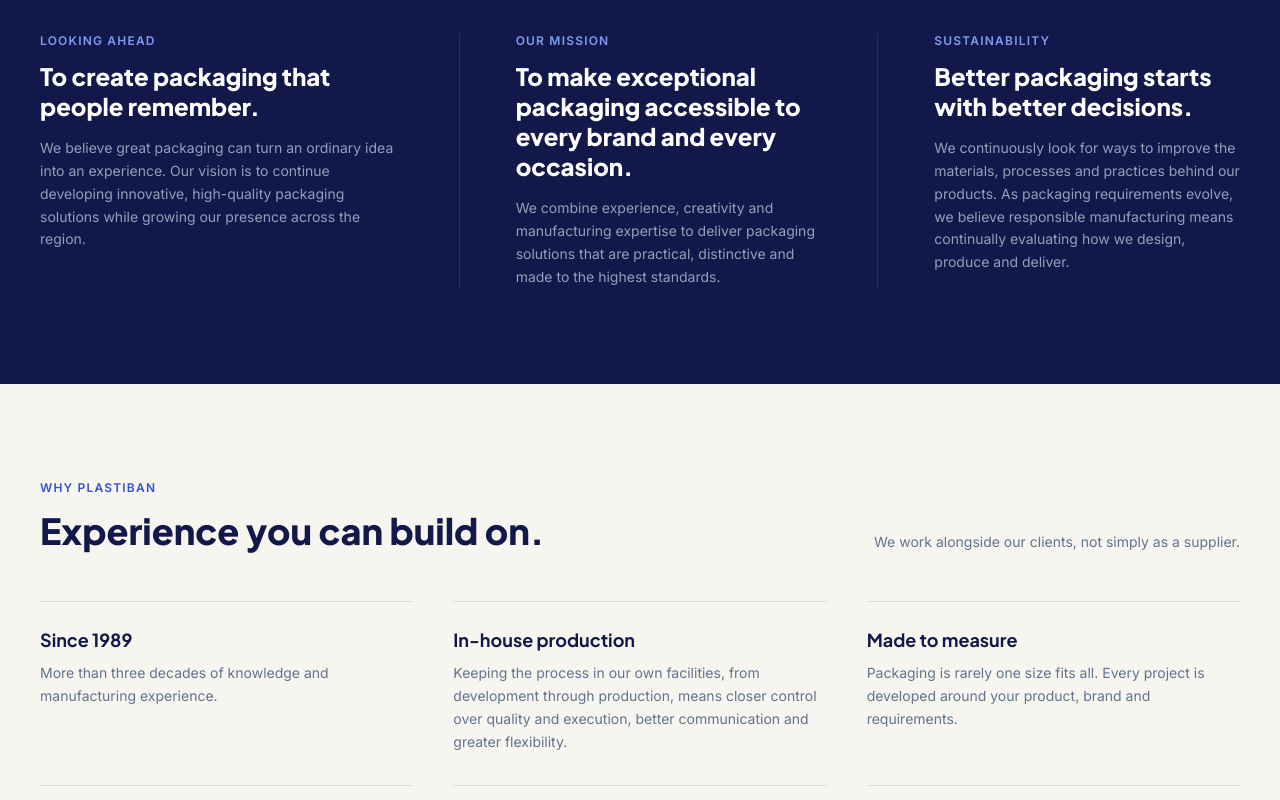
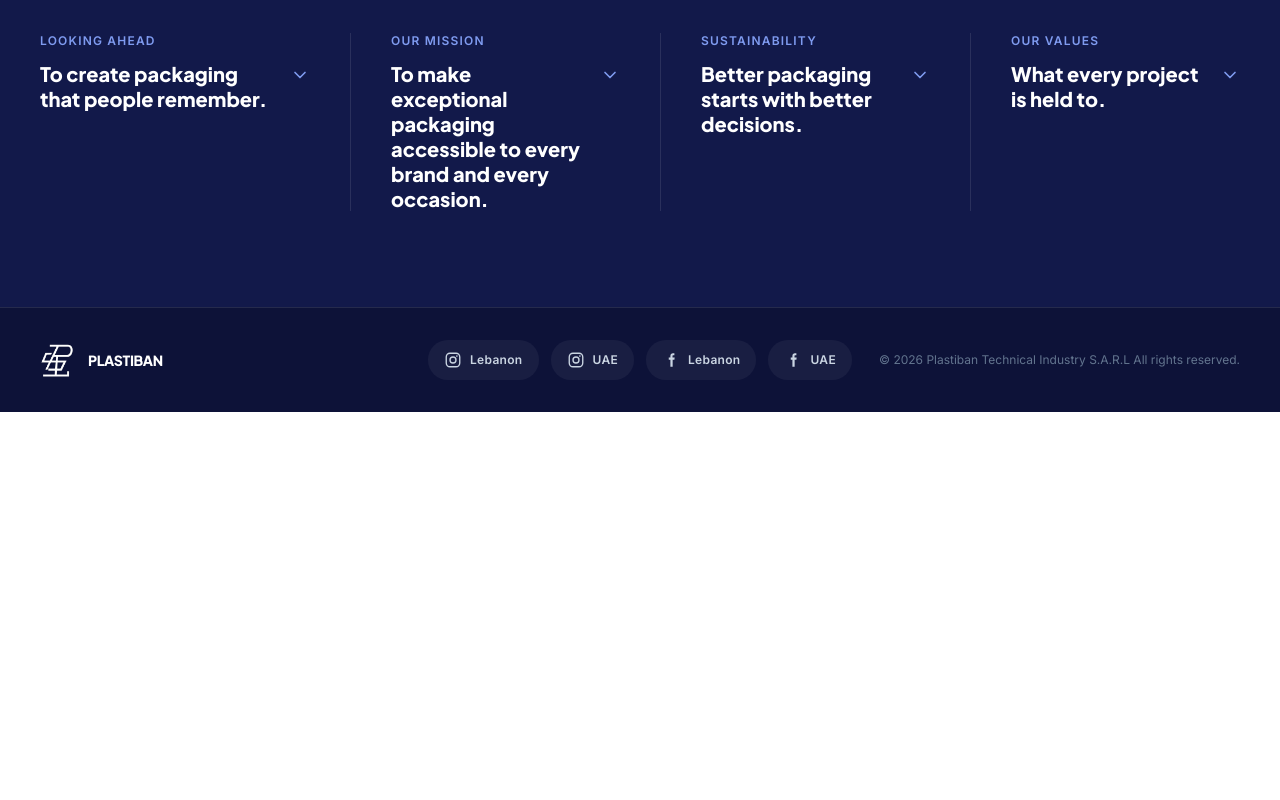
Before and after one commit to hadi-soubra/Plastiban, an Angular app: page /about in a window 1280 px wide. Shown: the part 880-1680 px from the top of the page. After the commit the page ends 1292 px from the top, so only its background shows below. Built offline with nearby package versions, Linux system fonts and the light colour scheme.

Commit message:
merged vission mission with why plastiban

```diff
--- a/src/app/components/vision/vision.html
+++ b/src/app/components/vision/vision.html
@@ -1,36 +1,73 @@
-<!-- A band rather than a full-height section: three short statements do not fill
-     a screen, and it gives the eye a dark break between the white Why section
-     and the cream products wall. Headings sit a step smaller than elsewhere so
-     three of them side by side do not shout over the sections around them. -->
+<!-- A band rather than a full-height section: four short statements do not fill
+     a screen, and it gives the eye a dark break between the cream about section
+     and what follows. Headings sit a step smaller than elsewhere so four of them
+     side by side do not shout over the sections around them. -->
 <section
   id="vision"
   class="scroll-mt-[var(--header-h)] bg-navy-900 px-6 py-20 lg:px-10 lg:py-24"
   aria-labelledby="vision-heading"
 >
-  <div class="mx-auto grid w-full max-w-7xl gap-10 lg:grid-cols-3 lg:gap-14">
-    <div appReveal>
-      <p class="text-xs font-bold uppercase tracking-widest text-royal-400">{{ i18n.t('vision.eyebrow') }}</p>
-      <h2 id="vision-heading" class="mt-3 font-display text-xl font-extrabold leading-tight text-white sm:text-2xl">
-        {{ i18n.t('vision.heading') }}
-      </h2>
-      <p class="mt-4 text-sm leading-relaxed text-slate-400">{{ i18n.t('vision.body') }}</p>
-    </div>
+  <div class="mx-auto grid w-full max-w-7xl gap-8 lg:grid-cols-4 lg:gap-10">
+    @for (statement of statements; track statement.id; let i = $index) {
+      <!-- Logical border side, so the rules move to the right edge under RTL. -->
+      <div
+        [appReveal]="i * 80"
+        [class]="i > 0 ? 'border-t border-white/10 pt-8 lg:border-s lg:border-t-0 lg:ps-10 lg:pt-0' : ''"
+      >
+        <p class="text-xs font-bold uppercase tracking-widest text-royal-400">{{ i18n.t(statement.labelKey) }}</p>
 
-    <!-- Logical border side, so the rules move to the right edge under RTL. -->
-    <div [appReveal]="120" class="border-t border-white/10 pt-8 lg:border-s lg:border-t-0 lg:ps-14 lg:pt-0">
-      <p class="text-xs font-bold uppercase tracking-widest text-royal-400">{{ i18n.t('vision.missionLabel') }}</p>
-      <h3 class="mt-3 font-display text-xl font-extrabold leading-tight text-white sm:text-2xl">
-        {{ i18n.t('vision.missionHeading') }}
-      </h3>
-      <p class="mt-4 text-sm leading-relaxed text-slate-400">{{ i18n.t('vision.missionBody') }}</p>
-    </div>
+        <!-- The heading is the toggle for its body, so the band is four
+             headlines to scan rather than a wall of text. -->
+        <div role="heading" [attr.aria-level]="i === 0 ? 2 : 3" class="mt-3">
+          <button
+            type="button"
+            [id]="i === 0 ? 'vision-heading' : null"
+            class="flex w-full items-start justify-between gap-4 text-start font-display text-xl font-extrabold leading-tight text-white sm:text-2xl lg:text-xl"
+            [attr.aria-expanded]="open().has(statement.id)"
+            [attr.aria-controls]="'vision-body-' + statement.id"
+            (click)="toggle(statement.id)"
+          >
+            <span>{{ i18n.t(statement.headingKey) }}</span>
+            <svg
+              viewBox="0 0 24 24"
+              class="mt-1 h-5 w-5 shrink-0 text-royal-400 transition-transform duration-300"
+              [class.rotate-180]="open().has(statement.id)"
+              fill="none"
+              stroke="currentColor"
+              stroke-width="2"
+              stroke-linecap="round"
+              stroke-linejoin="round"
+              aria-hidden="true"
+            >
+              <path d="m6 9 6 6 6-6" />
+            </svg>
+          </button>
+        </div>
 
-    <div [appReveal]="200" class="border-t border-white/10 pt-8 lg:border-s lg:border-t-0 lg:ps-14 lg:pt-0">
-      <p class="text-xs font-bold uppercase tracking-widest text-royal-400">{{ i18n.t('vision.sustainabilityLabel') }}</p>
-      <h3 class="mt-3 font-display text-xl font-extrabold leading-tight text-white sm:text-2xl">
-        {{ i18n.t('vision.sustainabilityHeading') }}
-      </h3>
-      <p class="mt-4 text-sm leading-relaxed text-slate-400">{{ i18n.t('vision.sustainabilityBody') }}</p>
-    </div>
+        <!-- Animating grid rows from 0fr to 1fr collapses to the content's real
+             height without measuring it. -->
+        <div
+          [id]="'vision-body-' + statement.id"
+          class="grid transition-[grid-template-rows] duration-300 ease-out"
+          [class]="open().has(statement.id) ? 'grid-rows-[1fr]' : 'grid-rows-[0fr]'"
+        >
+          <div class="overflow-hidden">
+            @if (statement.bodyKey) {
+              <p class="mt-4 text-sm leading-relaxed text-slate-400">{{ i18n.t(statement.bodyKey) }}</p>
+            }
+            @if (statement.values) {
+              <ul class="mt-4 space-y-4">
+                @for (value of statement.values; track value.titleKey) {
+                  <li>
+                    <p class="text-sm font-semibold text-white">{{ i18n.t(value.titleKey) }}</p>
+                    <p class="mt-1 text-sm leading-relaxed text-slate-400">{{ i18n.t(value.descriptionKey) }}</p>
+                  </li>
+                }
+              </ul>
+            }
+          </div>
+        </div>
+      </div>
+    }
   </div>
 </section>
--- a/src/app/components/vision/vision.ts
+++ b/src/app/components/vision/vision.ts
@@ -1,6 +1,19 @@
-import { Component, inject } from '@angular/core';
+import { Component, inject, signal } from '@angular/core';
 import { RevealDirective } from '../../directives/reveal.directive';
 import { TranslationService } from '../../i18n/translation.service';
+
+interface Value {
+  titleKey: string;
+  descriptionKey: string;
+}
+
+interface Statement {
+  id: string;
+  labelKey: string;
+  headingKey: string;
+  bodyKey?: string;
+  values?: Value[];
+}
 
 @Component({
   selector: 'app-vision',
@@ -10,4 +23,47 @@ import { TranslationService } from '../../i18n/translation.service';
 })
 export class Vision {
   protected readonly i18n = inject(TranslationService);
+
+  /**
+   * Vision, mission, sustainability and values. The values were the "Why
+   * Plastiban" section, which repeated much of what this band already says;
+   * its three claims about the work itself live here now, and the rest was
+   * covered by the about timeline.
+   */
+  protected readonly statements: Statement[] = [
+    { id: 'vision', labelKey: 'vision.eyebrow', headingKey: 'vision.heading', bodyKey: 'vision.body' },
+    {
+      id: 'mission',
+      labelKey: 'vision.missionLabel',
+      headingKey: 'vision.missionHeading',
+      bodyKey: 'vision.missionBody',
+    },
+    {
+      id: 'sustainability',
+      labelKey: 'vision.sustainabilityLabel',
+      headingKey: 'vision.sustainabilityHeading',
+      bodyKey: 'vision.sustainabilityBody',
+    },
+    {
+      id: 'values',
+      labelKey: 'vision.valuesLabel',
+      headingKey: 'vision.valuesHeading',
+      values: [
+        { titleKey: 'vision.values.measure.title', descriptionKey: 'vision.values.measure.description' },
+        { titleKey: 'vision.values.consistency.title', descriptionKey: 'vision.values.consistency.description' },
+        { titleKey: 'vision.values.detail.title', descriptionKey: 'vision.values.detail.description' },
+      ],
+    },
+  ];
+
+  /** Which statements are expanded. */
+  protected readonly open = signal<ReadonlySet<string>>(new Set());
+
+  protected toggle(id: string): void {
+    this.open.update((current) => {
+      const next = new Set(current);
+      if (!next.delete(id)) next.add(id);
+      return next;
+    });
+  }
 }
--- a/src/app/components/why/why.html
+++ /dev/null
@@ -1,28 +0,0 @@
-<section
-  id="why"
-  class="flex scroll-mt-[var(--header-h)] flex-col justify-center bg-cream-50 px-6 py-16 lg:px-10 lg:py-24"
-  aria-labelledby="why-heading"
->
-  <div class="mx-auto w-full max-w-7xl">
-    <div class="flex flex-col justify-between gap-6 lg:flex-row lg:items-end">
-      <div appReveal>
-        <p class="text-xs font-bold uppercase tracking-widest text-royal-600">{{ i18n.t('why.eyebrow') }}</p>
-        <h2 id="why-heading" class="mt-3 font-display text-3xl font-extrabold leading-tight text-navy-900 sm:text-4xl">
-          {{ i18n.t('why.heading') }}
-        </h2>
-      </div>
-      <p [appReveal]="120" class="max-w-sm text-sm leading-relaxed text-slate-500">{{ i18n.t('why.intro') }}</p>
-    </div>
-
-    <!-- Ruled entries rather than cards: six equal boxes read as a template, and
-         the strengths are a list to scan, not objects to pick up. -->
-    <div class="mt-12 grid gap-x-10 gap-y-8 md:grid-cols-2 lg:grid-cols-3">
-      @for (strength of strengths; track strength.titleKey; let i = $index) {
-        <div [appReveal]="180 + i * 80" class="border-t border-navy-900/10 pt-6">
-          <p class="font-display text-lg font-bold text-navy-900">{{ i18n.t(strength.titleKey) }}</p>
-          <p class="mt-2 text-sm leading-relaxed text-slate-500">{{ i18n.t(strength.descriptionKey) }}</p>
-        </div>
-      }
-    </div>
-  </div>
-</section>
--- a/src/app/components/why/why.ts
+++ /dev/null
@@ -1,36 +0,0 @@
-import { Component, inject } from '@angular/core';
-import { RevealDirective } from '../../directives/reveal.directive';
-import { TranslationService } from '../../i18n/translation.service';
-
-interface Strength {
-  titleKey: string;
-  descriptionKey: string;
-}
-
-@Component({
-  selector: 'app-why',
-  imports: [RevealDirective],
-  templateUrl: './why.html',
-  styleUrl: './why.css',
-})
-export class Why {
-  protected readonly i18n = inject(TranslationService);
-
-  /**
-   * What the company offers, said once. The brief made this case three times
-   * over - as "Why Plastiban", "What Defines Us" and three manufacturing
-   * pillars - and most of the thirteen entries were the same few claims in
-   * different words: precision, craftsmanship and attention to detail are one
-   * point, flexibility and made-to-measure another, experience and "since
-   * 1989" a third. Partnership is the one claim that is about the relationship
-   * rather than the work, so it leads the section instead of sitting in a card.
-   */
-  protected readonly strengths: Strength[] = [
-    { titleKey: 'why.since.title', descriptionKey: 'why.since.description' },
-    { titleKey: 'why.inHouse.title', descriptionKey: 'why.inHouse.description' },
-    { titleKey: 'why.measure.title', descriptionKey: 'why.measure.description' },
-    { titleKey: 'why.reach.title', descriptionKey: 'why.reach.description' },
-    { titleKey: 'why.consistency.title', descriptionKey: 'why.consistency.description' },
-    { titleKey: 'why.detail.title', descriptionKey: 'why.detail.description' },
-  ];
-}
--- a/src/app/i18n/translations.ts
+++ b/src/app/i18n/translations.ts
@@ -80,26 +80,6 @@ export const TRANSLATIONS: Record<Lang, Record<string, string>> = {
     'process.deliver.description':
       'The finished packaging is prepared to the agreed requirements and ready for your product.',
 
-    'why.eyebrow': 'Why Plastiban',
-    'why.heading': 'Experience you can build on.',
-    'why.intro': 'We work alongside our clients, not simply as a supplier.',
-    'why.since.title': 'Since 1989',
-    'why.since.description': 'More than three decades of knowledge and manufacturing experience.',
-    'why.inHouse.title': 'In-house production',
-    'why.inHouse.description':
-      'Keeping the process in our own facilities, from development through production, means closer control over quality and execution, better communication and greater flexibility.',
-    'why.measure.title': 'Made to measure',
-    'why.measure.description':
-      'Packaging is rarely one size fits all. Every project is developed around your product, brand and requirements.',
-    'why.reach.title': 'Lebanon & U.A.E.',
-    'why.reach.description': 'A presence in both markets, serving clients across the region.',
-    'why.consistency.title': 'Consistency',
-    'why.consistency.description':
-      'The same quality, precision and finish across an entire production run.',
-    'why.detail.title': 'Attention to detail',
-    'why.detail.description':
-      'Materials, dimensions, structure and finishing all shape how the result looks, feels and performs.',
-
     'vision.eyebrow': 'Looking ahead',
     'vision.heading': 'To create packaging that people remember.',
     'vision.body':
@@ -113,6 +93,17 @@ export const TRANSLATIONS: Record<Lang, Record<string, string>> = {
     'vision.sustainabilityHeading': 'Better packaging starts with better decisions.',
     'vision.sustainabilityBody':
       'We continuously look for ways to improve the materials, processes and practices behind our products. As packaging requirements evolve, we believe responsible manufacturing means continually evaluating how we design, produce and deliver.',
+    'vision.valuesLabel': 'Our values',
+    'vision.valuesHeading': 'What every project is held to.',
+    'vision.values.measure.title': 'Made to measure',
+    'vision.values.measure.description':
+      'Packaging is rarely one size fits all. Every project is developed around your product, brand and requirements.',
+    'vision.values.consistency.title': 'Consistency',
+    'vision.values.consistency.description':
+      'The same quality, precision and finish across an entire production run.',
+    'vision.values.detail.title': 'Attention to detail',
+    'vision.values.detail.description':
+      'Materials, dimensions, structure and finishing all shape how the result looks, feels and performs.',
 
     'products.eyebrow': 'Portfolio',
     'products.heading': "Ideas we've brought to life.",
@@ -270,25 +261,6 @@ export const TRANSLATIONS: Record<Lang, Record<string, string>> = {
     'process.deliver.title': 'التسليم',
     'process.deliver.description': 'يُجهَّز التغليف النهائي وفق المتطلبات المتفق عليها وجاهزاً لمنتجك.',
 
-    'why.eyebrow': 'لماذا بلاستيبان',
-    'why.heading': 'خبرة يمكنك البناء عليها.',
-    'why.intro': 'نعمل إلى جانب عملائنا، لا كمورّد فحسب.',
-    'why.since.title': 'منذ 1989',
-    'why.since.description': 'أكثر من ثلاثة عقود من المعرفة وخبرة التصنيع.',
-    'why.inHouse.title': 'إنتاج داخلي',
-    'why.inHouse.description':
-      'إبقاء العملية داخل منشآتنا، من التطوير حتى الإنتاج، يعني رقابة أدق على الجودة والتنفيذ، وتواصلاً أفضل ومرونة أكبر.',
-    'why.measure.title': 'مفصّل على القياس',
-    'why.measure.description':
-      'نادراً ما يناسب تغليف واحد كل المنتجات. كل مشروع يُطوَّر حول منتجك وعلامتك ومتطلباتك.',
-    'why.reach.title': 'لبنان والإمارات',
-    'why.reach.description': 'حضور في السوقين، وخدمة لعملاء في أنحاء المنطقة.',
-    'why.consistency.title': 'ثبات الجودة',
-    'why.consistency.description': 'الجودة والدقة والتشطيب ذاتها عبر خط الإنتاج بالكامل.',
-    'why.detail.title': 'اهتمام بالتفاصيل',
-    'why.detail.description':
-      'المواد والأبعاد والهيكل والتشطيب، كلها تصنع شكل النتيجة وملمسها وأداءها.',
-
     'vision.eyebrow': 'نظرتنا إلى الأمام',
     'vision.heading': 'أن نصنع تغليفاً يبقى في الذاكرة.',
     'vision.body':
@@ -301,6 +273,16 @@ export const TRANSLATIONS: Record<Lang, Record<string, string>> = {
     'vision.sustainabilityHeading': 'التغليف الأفضل يبدأ بقرارات أفضل.',
     'vision.sustainabilityBody':
       'نبحث باستمرار عن طرق لتحسين المواد والعمليات والممارسات التي تقف خلف منتجاتنا. ومع تطوّر متطلبات التغليف، نرى أن التصنيع المسؤول يعني المراجعة الدائمة لطريقة تصميمنا وإنتاجنا وتسليمنا.',
+    'vision.valuesLabel': 'قيمنا',
+    'vision.valuesHeading': 'ما نلتزم به في كل مشروع.',
+    'vision.values.measure.title': 'مفصّل على القياس',
+    'vision.values.measure.description':
+      'نادراً ما يناسب تغليف واحد كل المنتجات. كل مشروع يُطوَّر حول منتجك وعلامتك ومتطلباتك.',
+    'vision.values.consistency.title': 'ثبات الجودة',
+    'vision.values.consistency.description': 'الجودة والدقة والتشطيب ذاتها عبر خط الإنتاج بالكامل.',
+    'vision.values.detail.title': 'اهتمام بالتفاصيل',
+    'vision.values.detail.description':
+      'المواد والأبعاد والهيكل والتشطيب، كلها تصنع شكل النتيجة وملمسها وأداءها.',
     'products.eyebrow': 'أعمالنا',
     'products.heading': 'أفكار حوّلناها إلى واقع.',
     'products.intro':
--- a/src/app/pages/about/about-page.ts
+++ b/src/app/pages/about/about-page.ts
@@ -1,15 +1,13 @@
 import { Component } from '@angular/core';
 import { About } from '../../components/about/about';
 import { Vision } from '../../components/vision/vision';
-import { Why } from '../../components/why/why';
 
 @Component({
   selector: 'app-about-page',
-  imports: [About, Vision, Why],
+  imports: [About, Vision],
   template: `
     <app-about />
     <app-vision />
-    <app-why />
   `,
 })
 export class AboutPage {}
```
Also changed, not shown: src/app/components/why/why.css (deleted).
